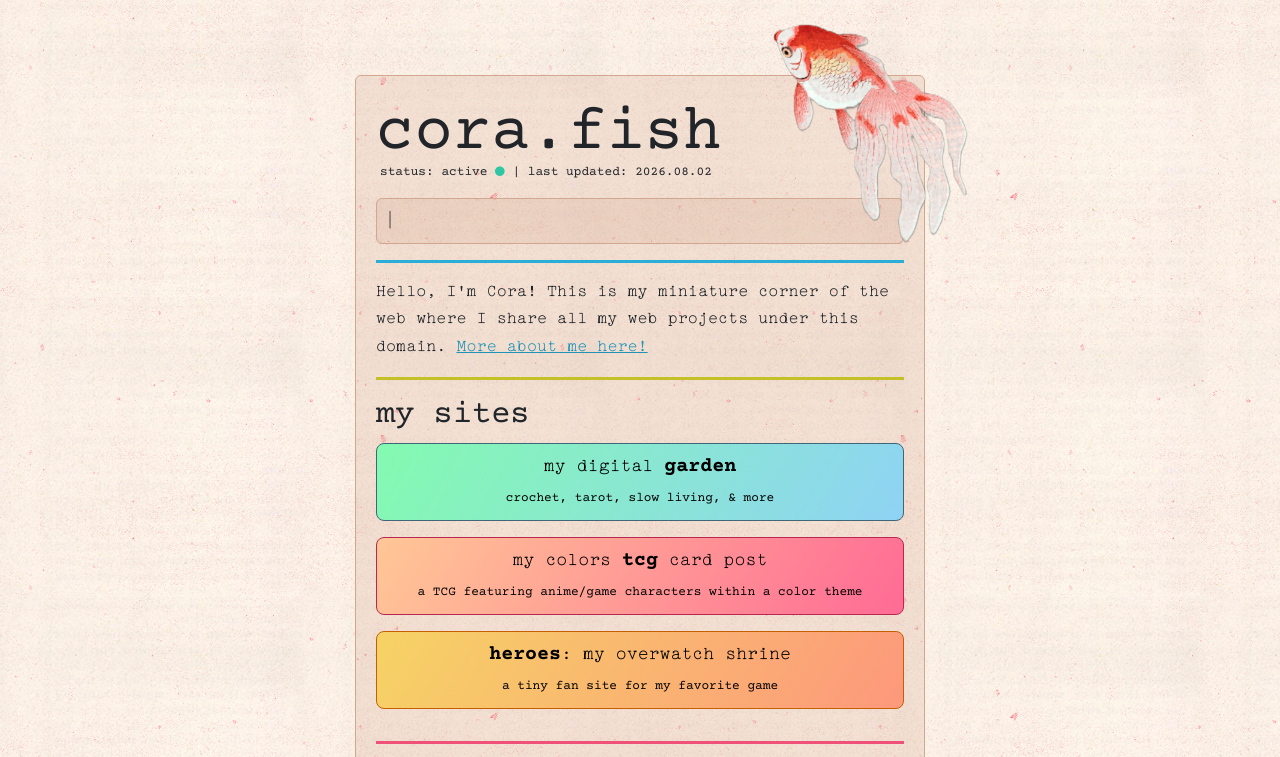
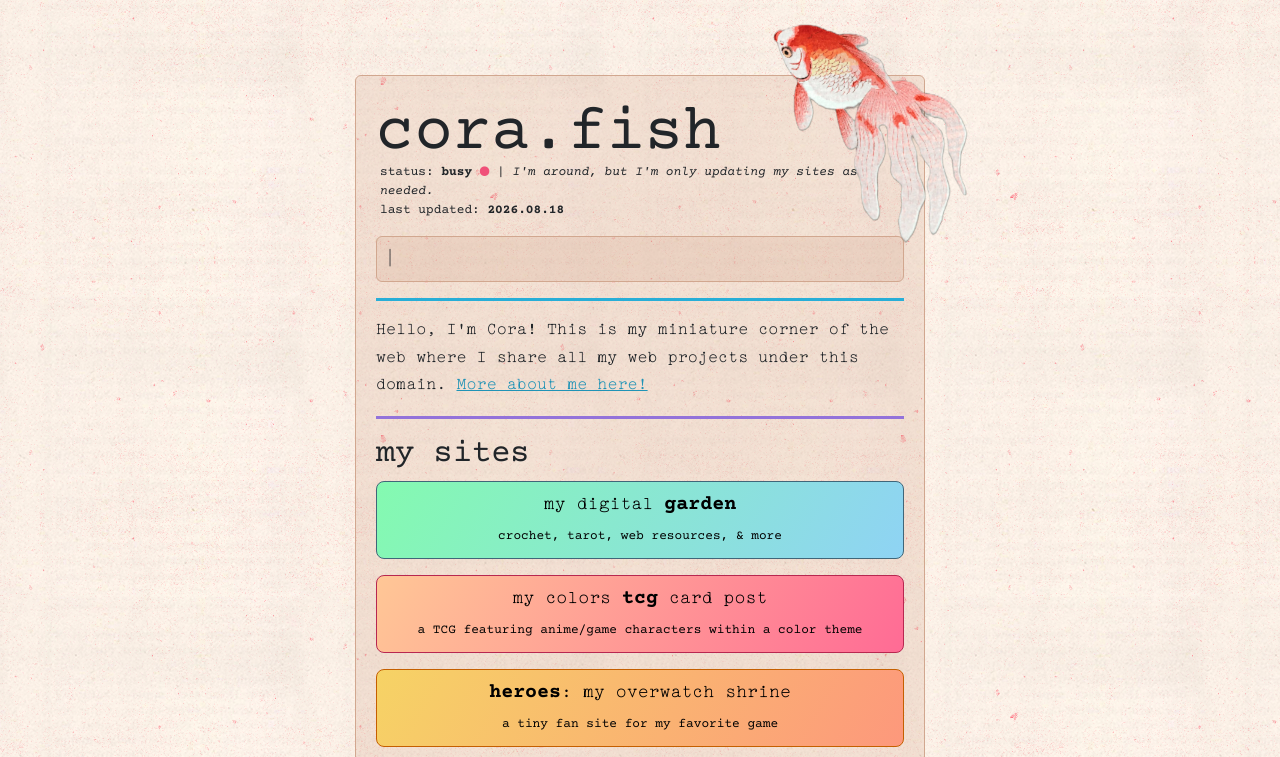
Before and after one commit to corafish/domain, a plain HTML site: page index.html in a window 1280 px wide. Shown: the top 757 px of the page. Drawn offline with nearby package versions, Linux system fonts and the light colour scheme; no server answers; a web font is replaced by a local one.

Commit message:
updated status and links

```diff
--- a/index.html
+++ b/index.html
@@ -25,16 +25,19 @@
         <div class="col"><!--filler--></div>
         <div class="col-10 col-md-8 col-lg-6 rounded custom-box sticker" style="padding: 20px;">
           <h1 style="margin-bottom: -10px;">cora.fish</h1>
-          <p class="tiny-text ms-1">status: active <i class="bi bi-circle-fill font-green tiny-icon"></i> | last updated: 2026.08.02</p>
+          <!--<p class="tiny-text ms-1 mb-0">status: online <i class="bi bi-circle-fill font-green tiny-icon"></i> | <span class="fst-italic">I'm active and updating all my sites regularly.</span></p>-->
+          <p class="tiny-text ms-1 mb-0">status: <span class="fw-bold">busy</span> <i class="bi bi-circle-fill font-pink tiny-icon"></i> | <span class="fst-italic">I'm around, but I'm only updating my sites as needed.</span></p>
+          <!--<p class="tiny-text ms-1 mb-0">status: away <i class="bi bi-circle-fill font-orange tiny-icon"></i> | <span class="fst-italic">I'm on a short hiatus!</span></p>-->
+          <p class="tiny-text ms-1">last updated: <span class="fw-bold">2026.08.18</span></p>
           <div id="statuscafe" class="custom-box rounded p-2 mt-1">
             <span class="fw-bold tiny-text" id="statuscafe-username"></span> | <span class="tiny-text mb-1" id="statuscafe-content"></span>
           </div>
           <script src="scripts/statusCafe.js" defer></script>
           <hr class="hr-blue">
           <p>Hello, I'm Cora! This is my miniature corner of the web where I share all my web projects under this domain. <a href="https://garden.cora.fish/all-things-cora/about-me/" target="_blank">More about me here!</a></p>
-          <hr class="hr-yellow">
+          <hr class="hr-purple">
           <h2>My Sites</h2>
-          <a href="https://garden.cora.fish" target="_blank"><button type="button" class="btn btn-garden btn-lg w-100 mb-3"> my digital <span class="fw-bold">garden</span><br><span class="tiny-text">crochet, tarot, slow living, & more</span></button></a>
+          <a href="https://garden.cora.fish" target="_blank"><button type="button" class="btn btn-garden btn-lg w-100 mb-3"> my digital <span class="fw-bold">garden</span><br><span class="tiny-text">crochet, tarot, web resources, & more</span></button></a>
           <!--<a href="https://corafish.bearblog.dev/" target="_blank"><button type="button" class="btn btn-blog btn-lg w-100 mb-3"> my personal <span class="fw-bold">blog</span><br><span class="tiny-text">work in progress!</span></button></a>-->
           <a href="https://tcg.cora.fish" target="_blank"><button type="button" class="btn btn-colorstcg btn-lg w-100 mb-3">my colors <span class="fw-bold">tcg</span> card post<br><span class="tiny-text">a TCG featuring anime/game characters within a color theme</span></button></a>
           <a href="https://heroes.cora.fish" target="_blank"><button type="button" class="btn btn-heroes btn-lg w-100 mb-3"><span class="fw-bold">heroes</span>: my overwatch shrine<br><span class="tiny-text">a tiny fan site for my favorite game</span></button></a>
--- a/styles/style.css
+++ b/styles/style.css
@@ -82,6 +82,10 @@
 
 .font-orange {
     color: var(--color-orange);
+}
+
+.font-yellow {
+    color: var(--color-yellow);
 }
 
 .font-green {
```
